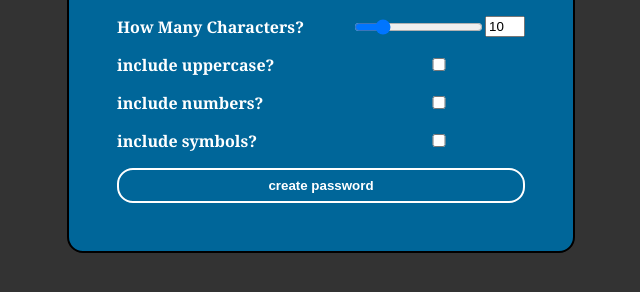
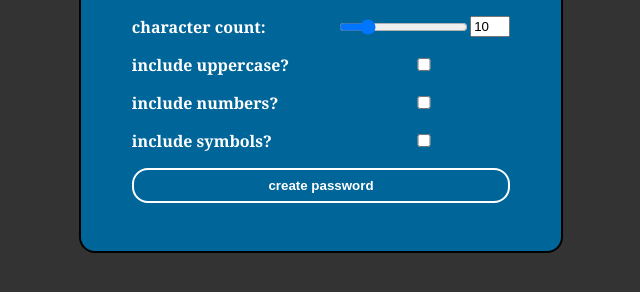
Before and after one commit to doctordutch/pwgen, a plain HTML site: page index.html in a window 1280 px wide. Shown: the part 364-656 px from the top of the page, without its empty margins (319-959 px from the left). Drawn offline with Linux system fonts and the light colour scheme.

Commit message:
capitalization

```diff
--- a/index.html
+++ b/index.html
@@ -13,7 +13,7 @@
     <h1 class="title">password creator</h1>
     <h3 class="password-display" id="passwordDisplay">password goes here</h3>
     <form id="passwordGeneratorForm" class="form">
-      <label for="characterAmountNumber">How Many Characters?</label>
+      <label for="characterAmountNumber">character count:</label>
       <div class="character-amount-container">
         <input type="range" min="1" max="50" value="10" id="characterAmountRange">
         <input class="number-input" type="number" min="1" max="50" value="10" id="characterAmountNumber">
```
